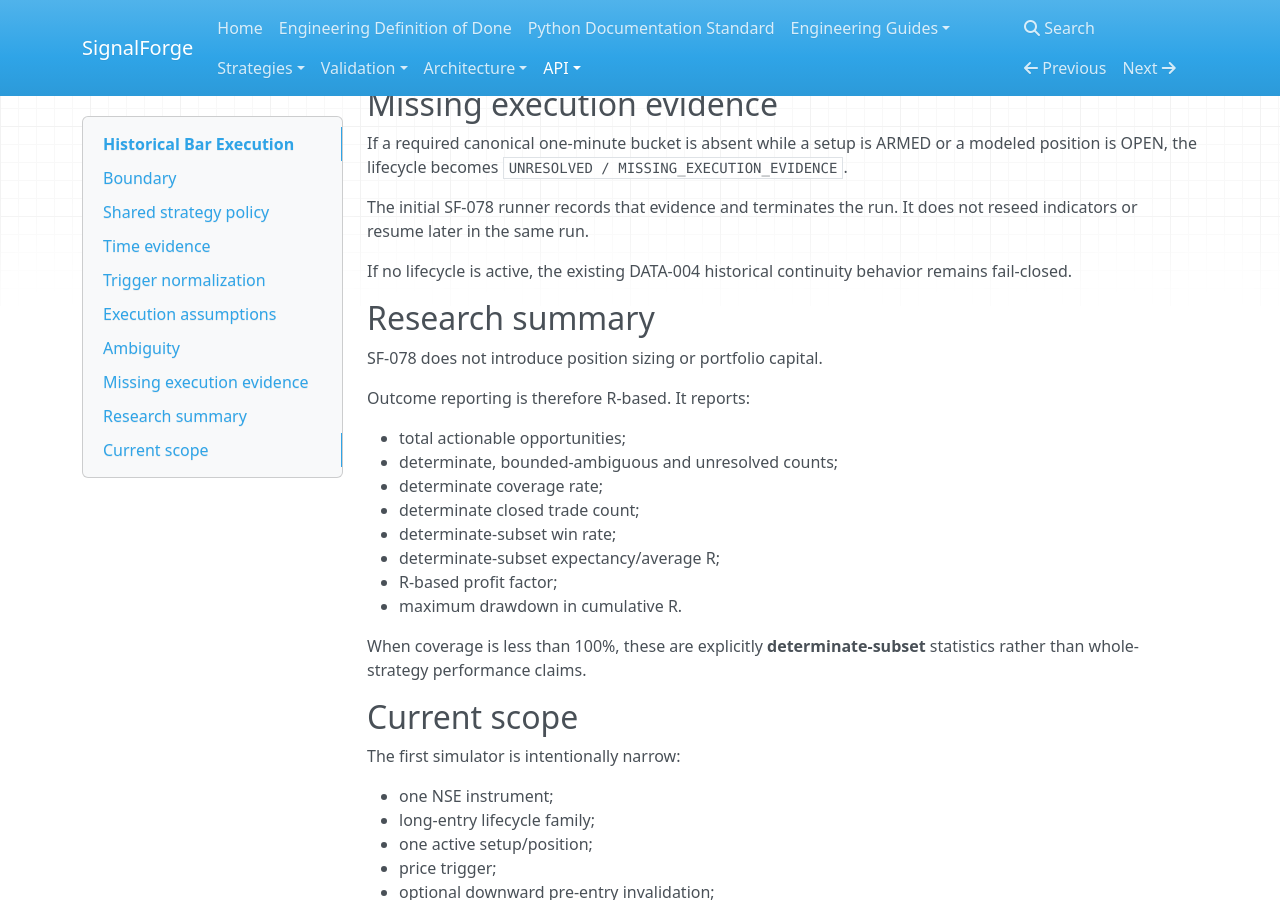
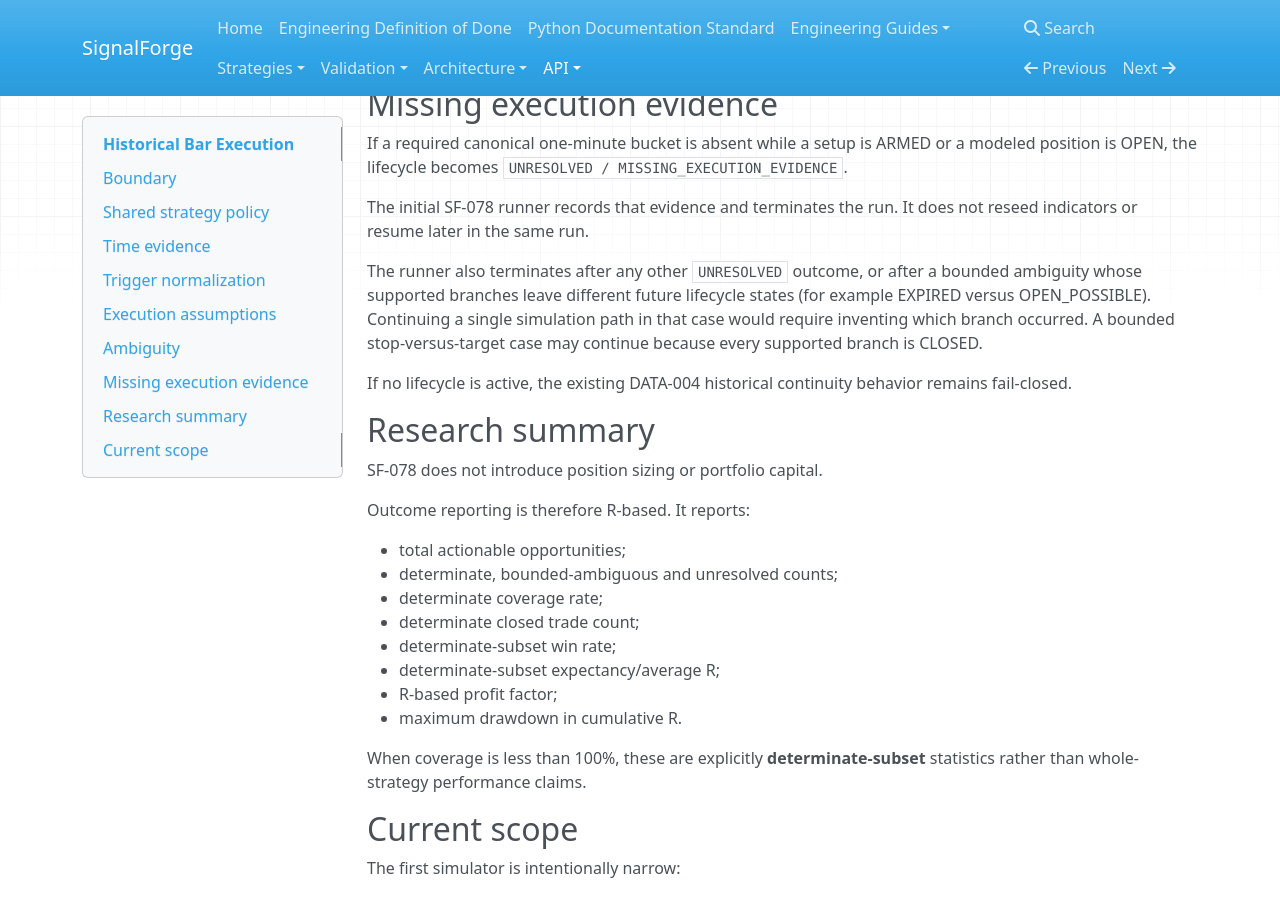
Before and after one commit to harishkamathuk/signalforge, an MkDocs documentation site: the page built from docs/api/historical-execution.md, in a window 1280 px wide and 900 px high, scrolled down 1840 px. Built offline with MkDocs 1.6.1, drawn with Linux system fonts in a browser that asks for light colours; nearby versions of some CDN libraries.

Commit message:
docs: explain fail-closed ambiguity continuation

```diff
--- a/docs/api/historical-execution.md
+++ b/docs/api/historical-execution.md
@@ -96,6 +96,11 @@ OPEN, the lifecycle becomes `UNRESOLVED / MISSING_EXECUTION_EVIDENCE`.
 The initial SF-078 runner records that evidence and terminates the run. It does not reseed indicators
 or resume later in the same run.
 
+The runner also terminates after any other `UNRESOLVED` outcome, or after a bounded ambiguity whose
+supported branches leave different future lifecycle states (for example EXPIRED versus
+OPEN_POSSIBLE). Continuing a single simulation path in that case would require inventing which branch
+occurred. A bounded stop-versus-target case may continue because every supported branch is CLOSED.
+
 If no lifecycle is active, the existing DATA-004 historical continuity behavior remains fail-closed.
 
 ## Research summary
```
